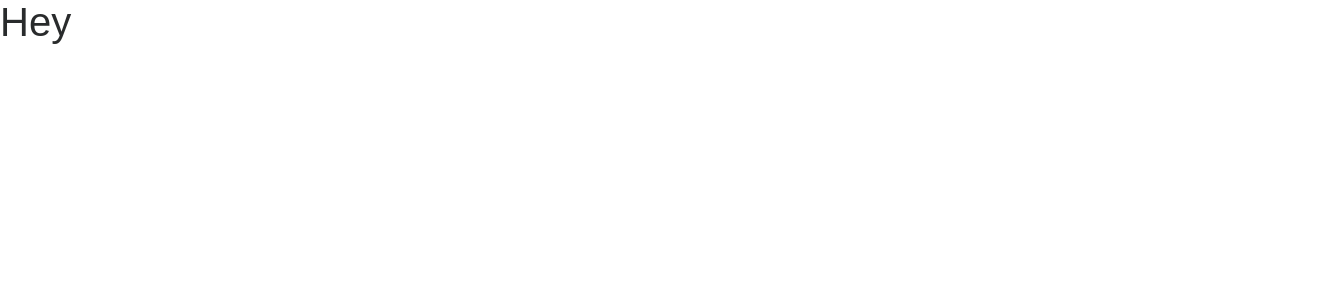
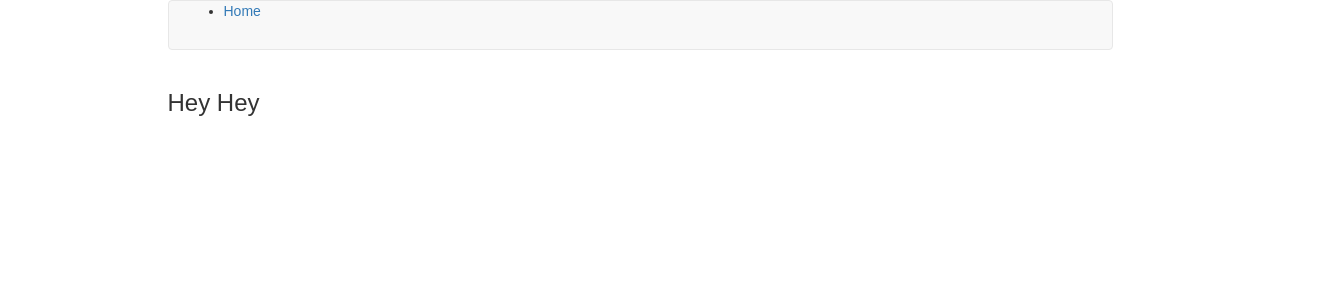
Before and after one commit to bluescorpx93/ms-react-yt, a React (Create React App) app: page / in a window 1280 px wide. Shown: the top 300 px of the page, 1339 px wide, since content can reach past the window. Built offline with nearby package versions, Linux system fonts and the light colour scheme.

Commit message:
create multiple components

```diff
--- a/public/index.html
+++ b/public/index.html
@@ -10,8 +10,8 @@
     -->
     <link rel="manifest" href="%PUBLIC_URL%/manifest.json">
     <link rel="shortcut icon" href="%PUBLIC_URL%/favicon.ico">
-    <link rel="stylesheet" href="https://maxcdn.bootstrapcdn.com/bootstrap/4.0.0-alpha.6/css/bootstrap.min.css" integrity="sha384-rwoIResjU2yc3z8GV/NPeZWAv56rSmLldC3R/AZzGRnGxQQKnKkoFVhFQhNUwEyJ" crossorigin="anonymous">
-    <!--
+    <link rel="stylesheet" href="https://maxcdn.bootstrapcdn.com/bootstrap/3.3.7/css/bootstrap.min.css">
+     <!--
       Notice the use of %PUBLIC_URL% in the tags above.
       It will be replaced with the URL of the `public` folder during the build.
       Only files inside the `public` folder can be referenced from the HTML.
--- a/src/App.js
+++ b/src/App.js
@@ -1,10 +1,21 @@
 import React, { Component } from 'react';
-import { render } from 'react-dom'
+import { render } from 'react-dom';
+import { Header } from './components/Header';
+import { Home } from './components/Home';
+
+
 class App extends Component {
   render() {
     return (
-      <div>
-        <h1> Hey</h1>
+      <div className='container'>
+        <div className='row'>
+          <div className='col-xs-10 col-xs-offset-1'>
+            <Header />
+          </div>
+          <div className='col-xs-10 col-xs-offset-1'>
+            <Home />
+          </div>
+        </div>
       </div>
 
     );
--- /dev/null
+++ b/src/components/Header.js
@@ -0,0 +1,14 @@
+import React from 'react';
+export class Header extends React.Component{
+   render(){
+      return (
+         <nav className='navbar navbar-default'>
+            <div className='container'>
+               <ul className='navbar-header'>
+                  <li> <a href='/'>Home</a></li>
+               </ul>
+            </div>
+         </nav>
+      );
+   }
+}
--- /dev/null
+++ b/src/components/Home.js
@@ -0,0 +1,12 @@
+import React from 'react';
+export class Home extends React.Component{
+   render(){
+      return (
+         <div className='container'>
+            <div className='row'>
+               <h3> Hey Hey</h3>
+            </div>
+         </div>
+      );
+   }
+}
```
